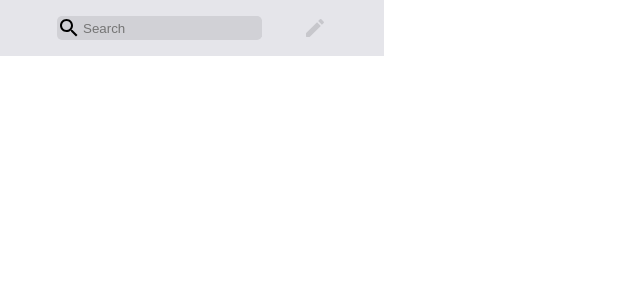
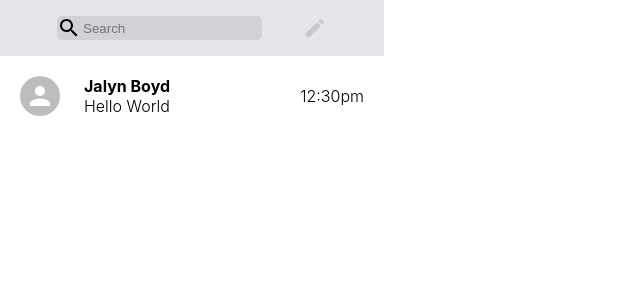
Before and after one commit to Jalyndboyd1/messenger, a React (Create React App) app: page / in a window 1280 px wide. Shown: the top 300 px of the page, without its empty margins (0-640 px from the left). Built offline with nearby package versions, Linux system fonts and the light colour scheme.

Commit message:
Contact Component Created and Rendered

```diff
--- /dev/null
+++ b/src/Components/Contact.js
@@ -0,0 +1,20 @@
+import { Avatar } from "@mui/material";
+import "../css/Contact.css";
+
+export default function Contact({
+  contactPic,
+  contactName,
+  message,
+  timestamp
+}) {
+  return (
+    <div className="contact">
+      <Avatar src={contactPic} alt={contactName} sx={{ marginRight: 3 }} />
+      <div className="contact__details">
+        <h4>{contactName}</h4>
+        <p>{message}</p>
+      </div>
+      <p className="contact__timestamp">{timestamp}</p>
+    </div>
+  );
+}
--- a/src/Components/containers/Contacts.js
+++ b/src/Components/containers/Contacts.js
@@ -2,6 +2,7 @@ import React from "react";
 import "../../css/containers/Contacts.css";
 import SearchIcon from "@mui/icons-material/Search";
 import CreateRoundedIcon from "@mui/icons-material/CreateRounded";
+import Contact from "../Contact";
 
 export default function Contacts() {
   return (
@@ -21,6 +22,12 @@ export default function Contacts() {
       {/* column of contact components */}
       <div className="contacts__column">
         {/* contact components rendered here */}
+        <Contact
+          contactName="Jalyn Boyd"
+          message="Hello World"
+          timestamp="12:30pm"
+          contactPic=''
+        />
       </div>
     </div>
   );
--- /dev/null
+++ b/src/css/Contact.css
@@ -0,0 +1,24 @@
+.contact {
+  padding: 20px;
+  display: flex;
+  align-items: center;
+  justify-content: space-between;
+  transition: 400ms ease-in-out;
+}
+
+.contact:hover{
+    background-color: #047afd;
+    cursor: pointer;
+}
+
+.contact__details {
+  flex: 1;
+}
+
+.contact__details > p {
+  font-weight: 300;
+}
+
+.contact__timestamp {
+  font-weight: 300;
+}
```
